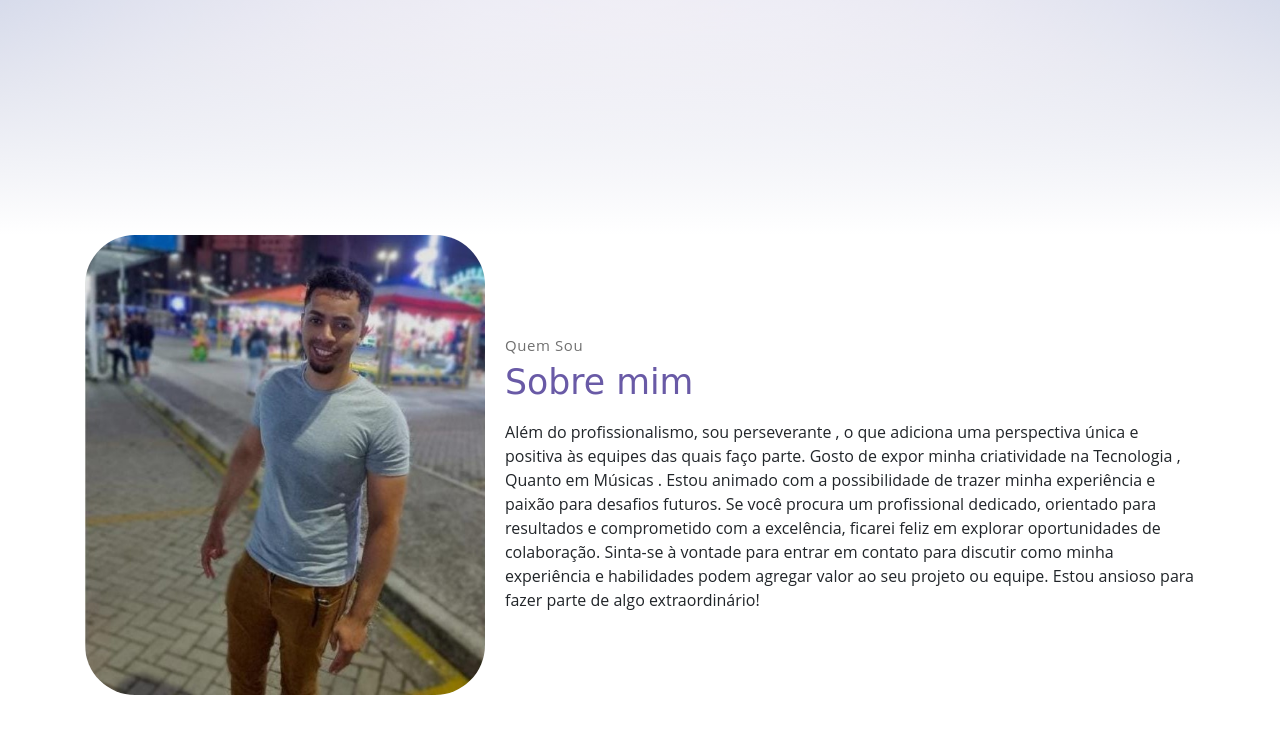
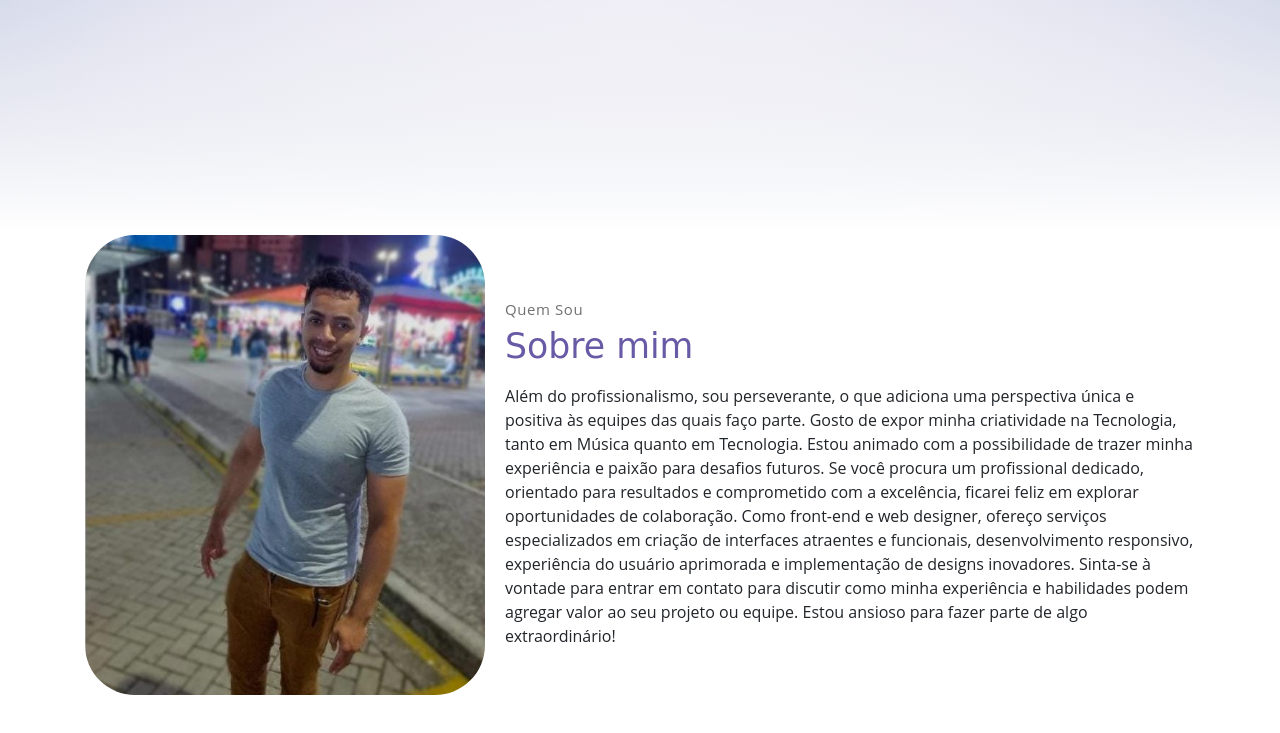
Before and after one commit to Wellingtonwoc/MeuPortifolio, a plain HTML site: page index.html in a window 1280 px wide. Shown: the part 565-1298 px from the top of the page. Drawn offline with Linux system fonts and the light colour scheme.

Commit message:
Update index.html
correçoes de sobre mim

```diff
--- a/index.html
+++ b/index.html
@@ -75,15 +75,15 @@
                 <div class="about-caption">
                     <p class="section-subtitle">Quem Sou</p>
                     <h2 class="section-title mb-3">Sobre mim</h2>
-                    Além do profissionalismo, sou perseverante , o que adiciona uma perspectiva única e positiva às equipes das quais faço parte.
+                   Além do profissionalismo, sou perseverante, o que adiciona uma perspectiva única e positiva às equipes das quais faço parte.
 
-                    Gosto de expor minha criatividade na Tecnologia , Quanto em Músicas .
+Gosto de expor minha criatividade na Tecnologia, tanto em Música quanto em Tecnologia.
 
-                    Estou animado com a possibilidade de trazer minha experiência e paixão para desafios futuros. Se você procura um profissional dedicado,
-                    orientado para resultados e comprometido com a excelência, ficarei feliz em explorar oportunidades de colaboração.
+Estou animado com a possibilidade de trazer minha experiência e paixão para desafios futuros. Se você procura um profissional dedicado, orientado para resultados e comprometido com a excelência, ficarei feliz em explorar oportunidades de colaboração.
 
-                    Sinta-se à vontade para entrar em contato para discutir como minha experiência e habilidades podem agregar valor ao seu projeto ou equipe.
-                     Estou ansioso para fazer parte de algo extraordinário!
+Como front-end e web designer, ofereço serviços especializados em criação de interfaces atraentes e funcionais, desenvolvimento responsivo, experiência do usuário aprimorada e implementação de designs inovadores.
+
+Sinta-se à vontade para entrar em contato para discutir como minha experiência e habilidades podem agregar valor ao seu projeto ou equipe. Estou ansioso para fazer parte de algo extraordinário!
                                         <!-- <button class="btn-rounded btn btn-outline-primary mt-4">Download CV</button> -->
                 </div>
             </div><!-- end of about wrapper -->
```
